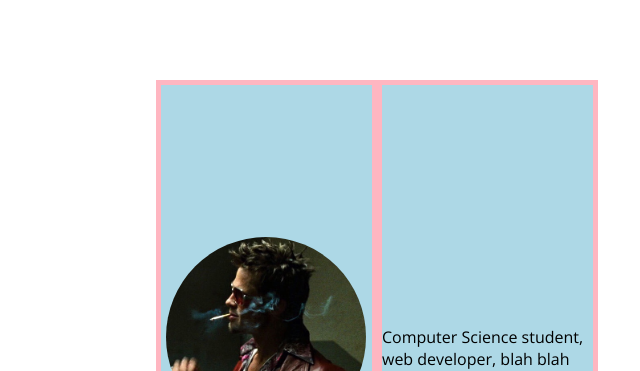
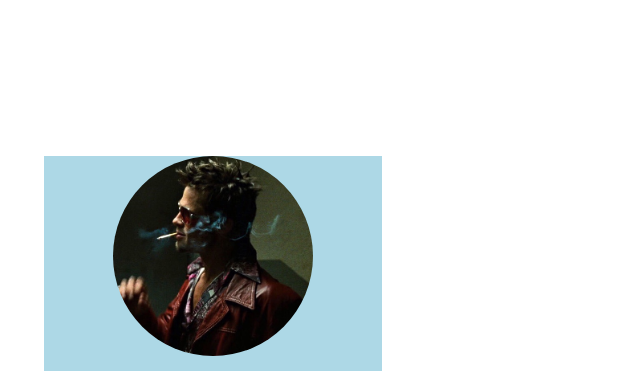
Before and after one commit to projectmayhem07/demo_site_3, a plain HTML site: page index.html in a window 1280 px wide. Shown: the top 371 px of the page, without its empty margins (263-903 px from the left). Drawn offline with nearby package versions, Linux system fonts and the light colour scheme.

Commit message:
Update style.css

```diff
--- a/style.css
+++ b/style.css
@@ -12,24 +12,6 @@ html, body {
 .name {
   font-family: 'Roboto', sans-serif;
   margin-bottom: 2px;
-}
-
-html, body {
-  display: flex;
-  align-items: center;
-  justify-content: center;
-  height: 100%;
-  margin: 0px;
-  padding: 0px;
-}
-
-.wrapper {
-  background-color: lightpink;
-
-  max-width: 50%;
-  display: flex;
-  flex-direction: row;
-  height: 80%;
 }
 
 .left, .right {
```
